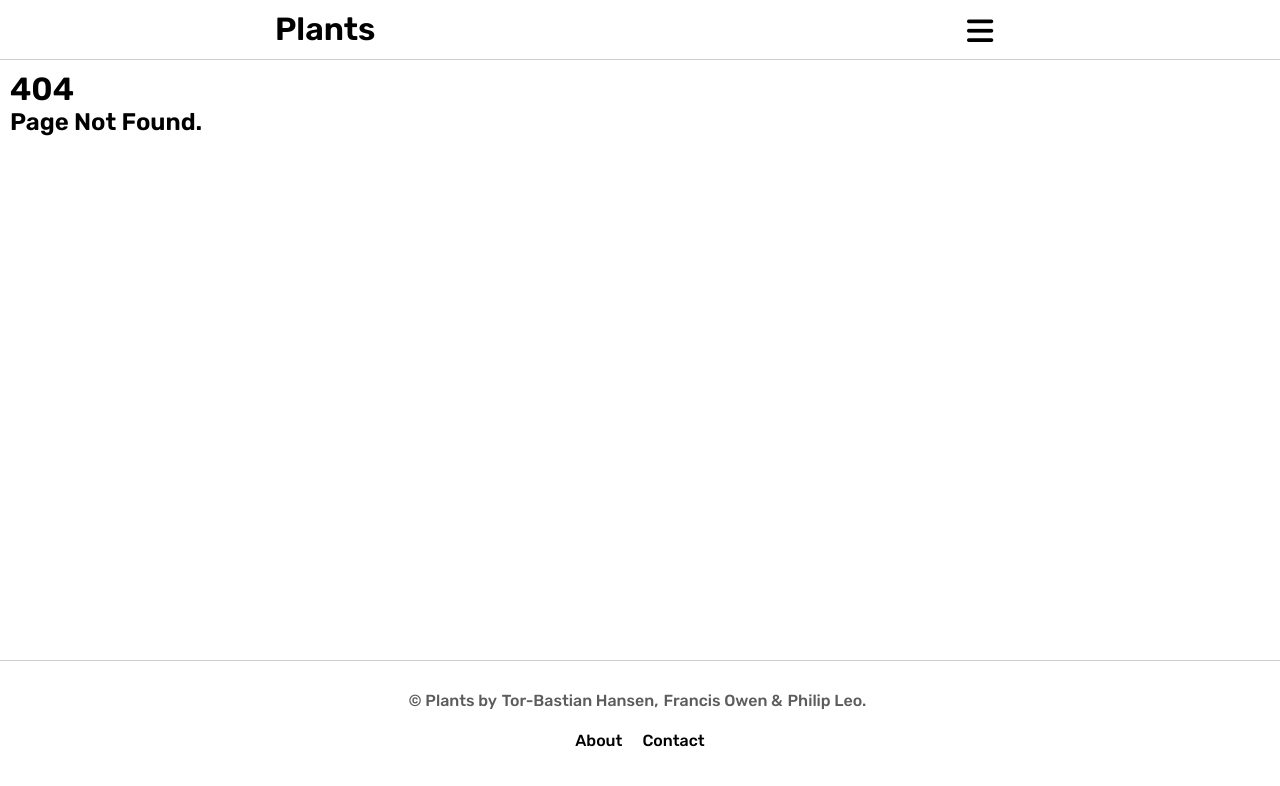
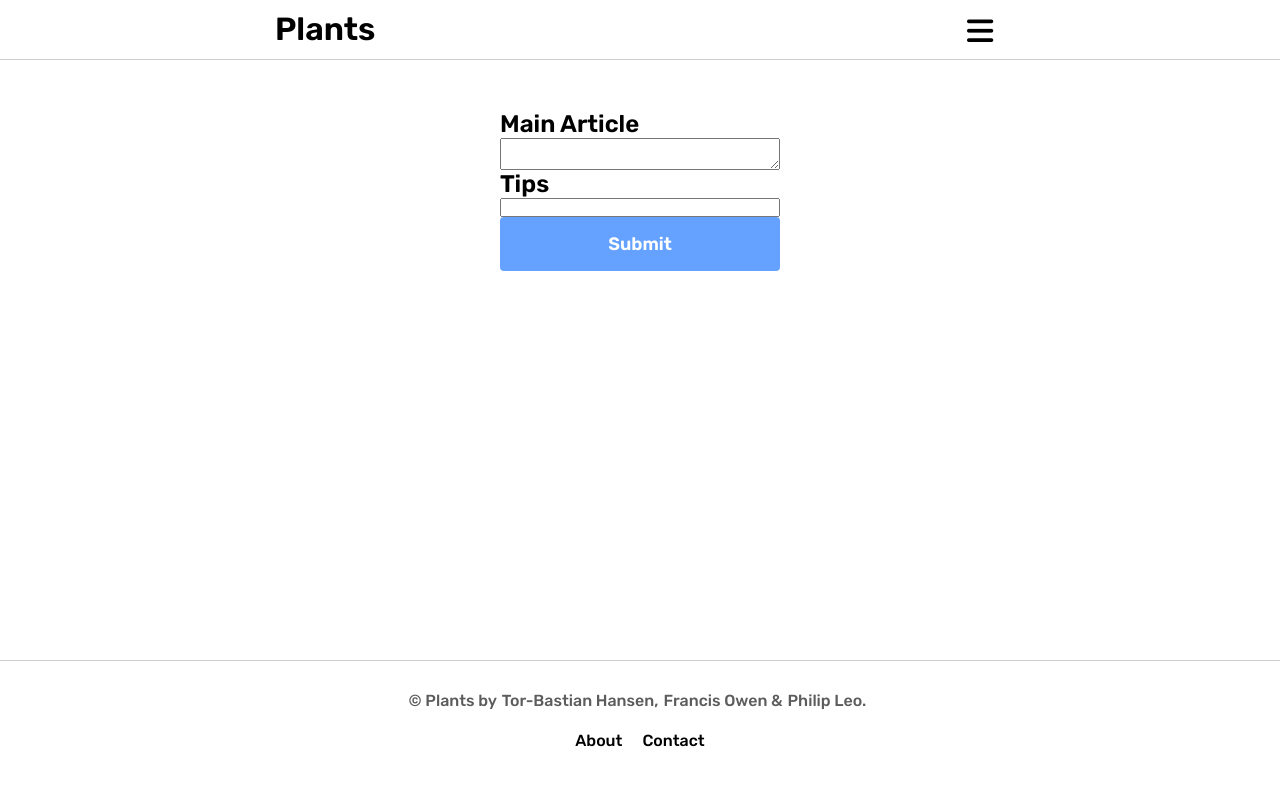
Before and after one commit to torbastian/Plants-Web, an Angular app: page /Article-Creator/1 in a window 1280 px wide. Before the commit this address had no page. Shown: the top 786 px of the page. Built offline with nearby package versions, Linux system fonts and the light colour scheme; no server answers; sample sign-in values are in the browser's storage.

Commit message:
Article chanages

```diff
--- a/src/app/Components/account/account.component.html
+++ b/src/app/Components/account/account.component.html
@@ -15,6 +15,7 @@
             <p class="a-type" [ngClass]="{'Approved' : plant.approved == 'Approved',
                               'Pending' : plant.approved == 'Pending',
                               'Denied' : plant.approved == 'Denied'}">{{plant.approved}}</p>
+                              <button (click)="goToArticleCreate(plant.id)">M</button>
             </div>
         </section>
     </div>
--- a/src/app/Components/account/account.component.ts
+++ b/src/app/Components/account/account.component.ts
@@ -39,6 +39,10 @@ export class AccountComponent implements OnInit {
     }
   }
 
+  goToArticleCreate(plantid: number){
+    this.router.navigate(["Article-Creator/"+ plantid]);
+  }
+
   logout() {
     this.accountService.logout();
     this.router.navigate(['Account/Login']);
--- a/src/app/Components/article-creator/article-creator.component.html
+++ b/src/app/Components/article-creator/article-creator.component.html
@@ -1,14 +1,13 @@
 <div class="load-in">
-    <h1>Image Upload</h1>
     <form id="article-form" [formGroup]="ArticleForm" (ngSubmit)="post()">
-        <img id="source-image" [src]="url" alt=" ">
 
-        <label>Id:</label>
-        <input type="number" formControlName="PlantID">
+        <label>Main Article</label>
+        <textarea formControlName="Text" type="text"></textarea>
 
-        <input id="article-file" class="input-file" type="file" formControlName="Image" (change)="onFileChanged($event)">
-        <label class="btn border" for="article-file">Upload Image</label>
+        <label>Tips</label>
+        <input formControlName="Tips" type="text">
 
-        <button class="btn submit-button" type="submit" [disabled]="!ArticleForm.valid">Post</button>
+        <button type="submit" class="btn submit-button" [disabled]="!ArticleForm.valid">Submit</button>
+
     </form>
 </div>
--- a/src/app/Components/article-creator/article-creator.component.ts
+++ b/src/app/Components/article-creator/article-creator.component.ts
@@ -30,7 +30,9 @@ export class ArticleCreatorComponent implements OnInit {
   ) { }
 
   ngOnInit(): void {
-    this.route.params.subscribe(params => {this.PlantID = <number> params["id"]});
+    this.route.params.subscribe(params => {
+      this.PlantID = <number>params["id"];
+    });
     this.checkUser();
 
   }
@@ -47,14 +49,19 @@ checkUser(){
     }
   })
 }
+
   post() {
     let _Values = this.ArticleForm.value;
     let _article: any = {
-      FK_PlantID: this.PlantID,
+
       Text: _Values.Text,
-      Tips: _Values.Tips
+      Tips: _Values.Tips,
+      PlantsID: <Number> this.PlantID
     };
+
     let _ArticleID: number = 0;
+    console.log(_article);
+
     this.ArticleService.create(_article).subscribe(
       data => {
         _ArticleID = data.ArticleID;
--- a/src/app/Components/nav-bar/nav-bar.component.html
+++ b/src/app/Components/nav-bar/nav-bar.component.html
@@ -22,7 +22,7 @@
         <a class="headerboxes" *ngIf="!loggedIn" (click)="active = false" [routerLink]="['Account/Login']"
           routerLinkActive="active">Login</a>
         <a class="headerboxes" (click)="active = false" [routerLink]="['Article-Creator' ]"
-          routerLinkActive="active">Image Upload TEMP</a>
+          routerLinkActive="active">Article create TEMP</a>
         <a class="headerboxes" (click)="active = false" [routerLink]="['Admin']" routerLinkActive="active">Admin
           Panel</a>
           <a class="headerboxes" (click)="active = false" [routerLink]="['PlantCreate']" routerLinkActive="active">Plant Create</a>
--- a/src/app/app-routing.module.ts
+++ b/src/app/app-routing.module.ts
@@ -23,7 +23,7 @@ const routes: Routes = [
   {path:'Contact', component: ContactComponent},
   {path:'List', component: ListComponent},
   {path:'Home', component: HomeComponent},
-  {path:'Article-Creator', component: ArticleCreatorComponent},
+  {path:'Article-Creator/:id', component: ArticleCreatorComponent},
   {path:'Account', component: AccountComponent, canActivate: [AuthGuard]},
   {path: 'Account/Login', component: LoginComponent},
   {path: '', redirectTo: '/Home', pathMatch: 'full'},
```
